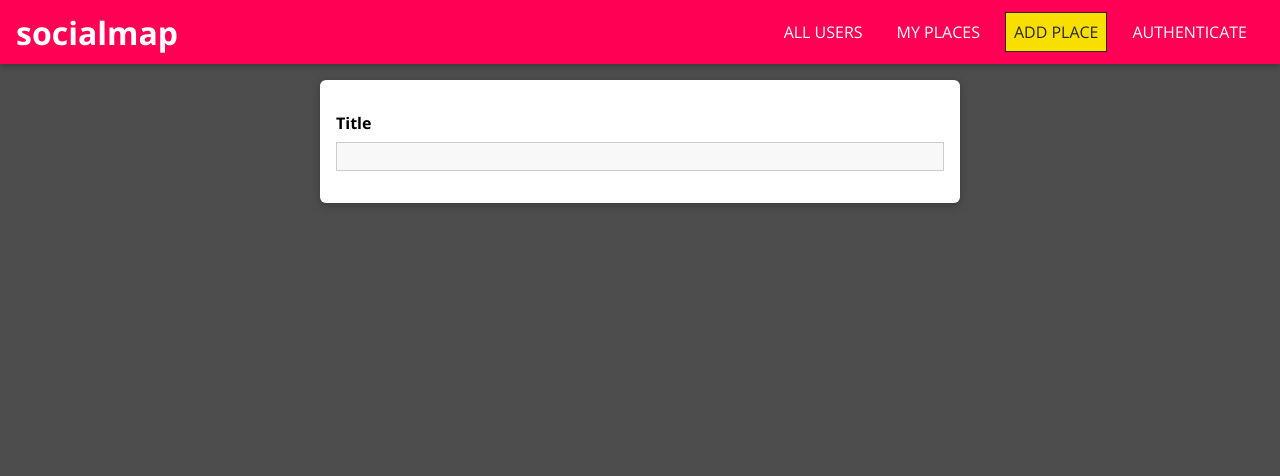
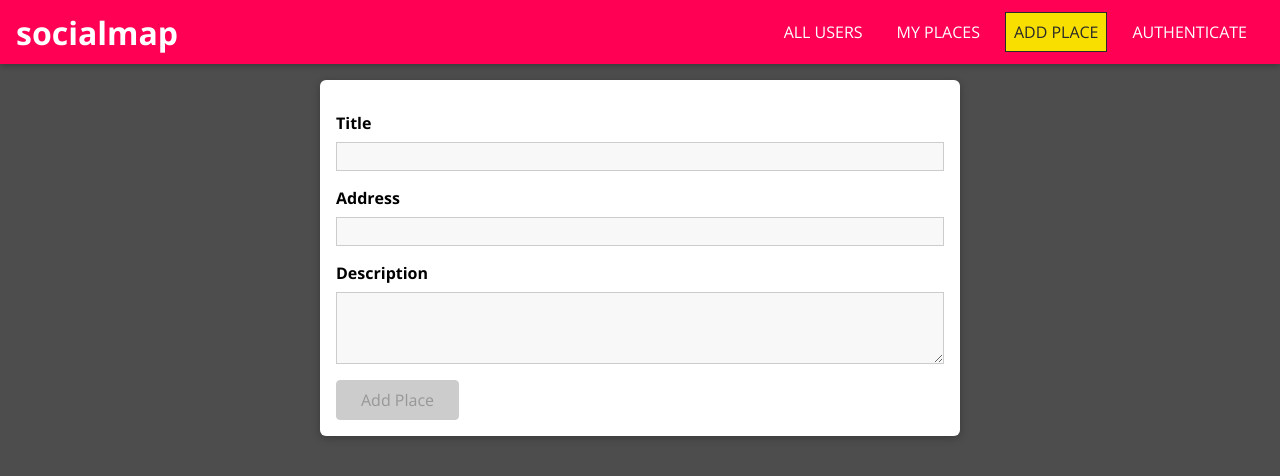
Before and after one commit to RATIU5-zz/btech-socialmap, a React (Create React App) app: page /places/new in a window 1280 px wide. Shown: the top 476 px of the page. Built offline with nearby package versions, Linux system fonts and the light colour scheme.

Commit message:
Added form validity as custom hook for create & edit forms

```diff
--- a/src/App.js
+++ b/src/App.js
@@ -5,6 +5,7 @@ import MainNavigation from "./shared/components/Navigation/MainNavigation";
 import NewPlace from "./places/pages/NewPlace";
 import Users from "./users/pages/Users";
 import UserPlaces from "./places/pages/UserPlaces";
+import UpdatePlace from "./places/pages/UpdatePlace";
 
 const App = () => {
 	return (
@@ -21,6 +22,9 @@ const App = () => {
 					<Route path="/places/new" exact>
 						<NewPlace />
 					</Route>
+					<Route path="/places/:placeId">
+						<UpdatePlace />
+					</Route>
 					<Redirect to="/" />
 				</Switch>
 			</main>
--- a/src/places/pages/NewPlace.js
+++ b/src/places/pages/NewPlace.js
@@ -1,10 +1,27 @@
 import React from "react";
 import Input from "../../shared/components/FormElements/Input";
-import { VALIDATOR_REQUIRE } from "../../shared/util/validators";
+import { VALIDATOR_MINLENGTH, VALIDATOR_REQUIRE } from "../../shared/util/validators";
+import Button from "../../shared/components/FormElements/Button";
 
-import style from "./NewPlace.module.css";
+import style from "./PlaceForm.module.css";
+import { useForm } from "../../shared/hooks/form-hook";
 
 const NewPlace = () => {
+	const [formState, inputHandler] = useForm({
+		title: {
+			value: "",
+			isValid: false,
+		},
+		description: {
+			value: "",
+			isValid: false,
+		},
+		address: {
+			value: "",
+			isValid: false,
+		},
+	});
+
 	const submitHandler = event => {
 		event.preventDefault();
 	};
@@ -12,11 +29,31 @@ const NewPlace = () => {
 	return (
 		<form className={`${style["place-form"]}`} onSubmit={submitHandler}>
 			<Input
+				id="title"
 				type="text"
 				label="Title"
 				errorText="Please enter a valid title"
 				validators={[VALIDATOR_REQUIRE()]}
+				onInput={inputHandler}
 			/>
+			<Input
+				id="address"
+				type="text"
+				label="Address"
+				errorText="Please enter a valid address"
+				validators={[VALIDATOR_REQUIRE()]}
+				onInput={inputHandler}
+			/>
+			<Input
+				id="description"
+				label="Description"
+				errorText="Please enter a description"
+				validators={[VALIDATOR_MINLENGTH(5)]}
+				onInput={inputHandler}
+			/>
+			<Button type="submit" disabled={!formState.isValid}>
+				Add Place
+			</Button>
 		</form>
 	);
 };
--- /dev/null
+++ b/src/places/pages/UpdatePlace.js
@@ -0,0 +1,99 @@
+import React from "react";
+import { useParams } from "react-router-dom";
+
+import Input from "../../shared/components/FormElements/Input";
+import Button from "../../shared/components/FormElements/Button";
+import { VALIDATOR_MINLENGTH, VALIDATOR_REQUIRE } from "../../shared/util/validators";
+import { useForm } from "../../shared/hooks/form-hook";
+
+import style from "./PlaceForm.module.css";
+
+const DUMMY_PLACES = [
+	{
+		id: "p1",
+		title: "Empire State Building",
+		description: "One of the most famous sky scrapers in the world!",
+		imageUrl:
+			"https://images.unsplash.com/photo-1428366890462-dd4baecf492b?ixid=MnwxMjA3fDB8MHxwaG90by1wYWdlfHx8fGVufDB8fHx8&ixlib=rb-1.2.1&auto=format&fit=crop&w=934&q=80",
+		address: "20, W 34th St, New York, NY 10001",
+		location: {
+			lat: 40.7484405,
+			lng: -73.9878584,
+		},
+		creator: "u1",
+	},
+	{
+		id: "p2",
+		title: "Empire State Building",
+		description: "One of the most famous sky scrapers in the world!",
+		imageUrl:
+			"https://images.unsplash.com/photo-1428366890462-dd4baecf492b?ixid=MnwxMjA3fDB8MHxwaG90by1wYWdlfHx8fGVufDB8fHx8&ixlib=rb-1.2.1&auto=format&fit=crop&w=934&q=80",
+		address: "20, W 34th St, New York, NY 10001",
+		location: {
+			lat: 40.7484405,
+			lng: -73.9878584,
+		},
+		creator: "u2",
+	},
+];
+
+const UpdatePlace = props => {
+	const placeId = useParams().placeId;
+	const identifiedPlace = DUMMY_PLACES.find(p => p.id === placeId);
+
+	const [formState, inputHandler] = useForm(
+		{
+			title: {
+				value: identifiedPlace.title,
+				isValid: true,
+			},
+			description: {
+				value: identifiedPlace.description,
+				isValid: true,
+			},
+		},
+		true
+	);
+
+	if (!identifiedPlace) {
+		return (
+			<div className={`center`}>
+				<h2>Could not find place!</h2>
+			</div>
+		);
+	}
+
+	const submitHandler = event => {
+		event.preventDefault();
+	};
+
+	return (
+		<form className={`${style["place-form"]}`} onSubmit={submitHandler}>
+			<Input
+				id="title"
+				type="text"
+				label="Title"
+				validators={[VALIDATOR_REQUIRE()]}
+				errorText="Please enter a valid title"
+				initialValue={formState.input.title.value}
+				initialValid={formState.input.title.isValid}
+				onInput={inputHandler}
+			/>
+			<Input
+				id="description"
+				type="text"
+				label="Description"
+				validators={[VALIDATOR_MINLENGTH(5)]}
+				errorText="Please enter a description"
+				initialValue={formState.input.description.value}
+				initialValid={formState.input.description.isValid}
+				onInput={inputHandler}
+			/>
+			<Button type="submit" disabled={!formState.isValid}>
+				Update Place
+			</Button>
+		</form>
+	);
+};
+
+export default UpdatePlace;
--- a/src/shared/components/FormElements/Input.js
+++ b/src/shared/components/FormElements/Input.js
@@ -1,4 +1,4 @@
-import React, { useReducer } from "react";
+import React, { useEffect, useReducer } from "react";
 
 import { validate } from "../../util/validators";
 
@@ -24,10 +24,15 @@ const inputReducer = (state, action) => {
 
 const Input = props => {
 	const [inputState, dispatch] = useReducer(inputReducer, {
-		value: "",
-		isValid: false,
+		value: props.initialValue || "",
+		isValid: props.initialValid || false,
 		isTouched: false,
 	});
+
+	const { onInput } = props;
+	useEffect(() => {
+		onInput(props.id, inputState.value, inputState.isValid);
+	}, [onInput, props.id, inputState.value, inputState.isValid]);
 
 	const inputChangeHandler = event => {
 		dispatch({ type: "CHANGE", value: event.target.value, validators: props.validators });
--- /dev/null
+++ b/src/shared/hooks/form-hook.js
@@ -0,0 +1,35 @@
+import { useCallback, useReducer } from "react";
+
+const formReducer = (state, action) => {
+	switch (action.type) {
+		case "INPUT_CHANGE":
+			let formIsValid = true;
+			for (const inputId in state.inputs) {
+				if (inputId === action.inputId) formIsValid = formIsValid && action.isValid;
+				else formIsValid = formIsValid && state.inputs[inputId].isValid;
+			}
+			return {
+				...state,
+				inputs: {
+					...state.inputs,
+					[action.inputId]: { value: action.value, isValid: action.isValid },
+				},
+				isValid: formIsValid,
+			};
+		default:
+			return state;
+	}
+};
+
+export const useForm = (initialInputs, initialFormValidity = false) => {
+	const [formState, dispatch] = useReducer(formReducer, {
+		input: initialInputs,
+		isValid: initialFormValidity,
+	});
+
+	const inputHandler = useCallback((id, value, isValid) => {
+		dispatch({ type: "INPUT_CHANGE", value: value, isValid: isValid, inputId: id });
+	}, []);
+
+	return [formState, inputHandler];
+};
```
Also changed, not shown: src/places/pages/PlaceForm.module.css (renamed from src/places/pages/NewPlace.module.css).
